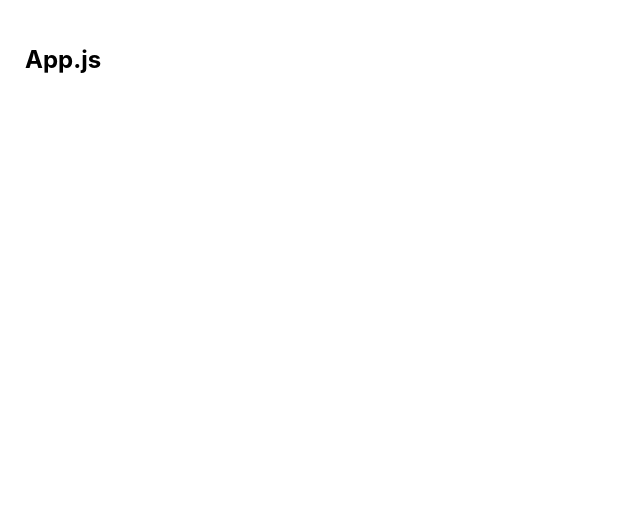
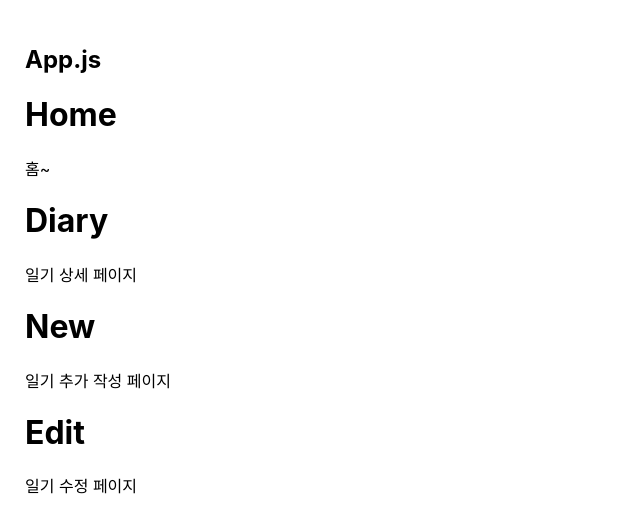
Before and after one commit to myongdol/emotion_diary, a React (Create React App) app: page / in a window 1280 px wide. Shown: the top 532 px of the page, without its empty margins (0-640 px from the left). Built offline with nearby package versions, Linux system fonts and the light colour scheme.

Commit message:
[feat]라우터 기초작업

```diff
--- a/src/App.js
+++ b/src/App.js
@@ -1,11 +1,22 @@
 import './App.css';
+import {BrowserRouter} from 'react-router-dom'
+import Home from './pages/Home';
+import Diary from './pages/Diary';
+import New from './pages/New';
+import Edit from './pages/Edit';
+
 
 function App() {
   return (
-    <div className="App">
-      <h2>App.js</h2>
-
-    </div>
+    <BrowserRouter>
+      <div className="App">
+        <h2>App.js</h2>
+        <Home/>
+        <Diary/>
+        <New/>
+        <Edit/>
+      </div>
+    </BrowserRouter>
   );
 }
 
--- a/src/pages/Diary.js
+++ b/src/pages/Diary.js
@@ -0,0 +1,8 @@
+const Diary = () => {
+    return <div>
+        <h1>Diary</h1>
+        <p>일기 상세 페이지</p>
+    </div>
+}
+
+export default Diary;
--- a/src/pages/Edit.js
+++ b/src/pages/Edit.js
@@ -0,0 +1,8 @@
+const Edit = () => {
+    return <div>
+        <h1>Edit</h1>
+        <p>일기 수정 페이지</p>
+    </div>
+}
+
+export default Edit;
--- a/src/pages/Home.js
+++ b/src/pages/Home.js
@@ -0,0 +1,8 @@
+const Home = () => {
+    return <div>
+        <h1>Home</h1>
+        <p>홈~</p>
+    </div>
+}
+
+export default Home;
--- a/src/pages/New.js
+++ b/src/pages/New.js
@@ -0,0 +1,8 @@
+const New = () => {
+    return <div>
+        <h1>New</h1>
+        <p>일기 추가 작성 페이지</p>
+    </div>
+}
+
+export default New;
```
